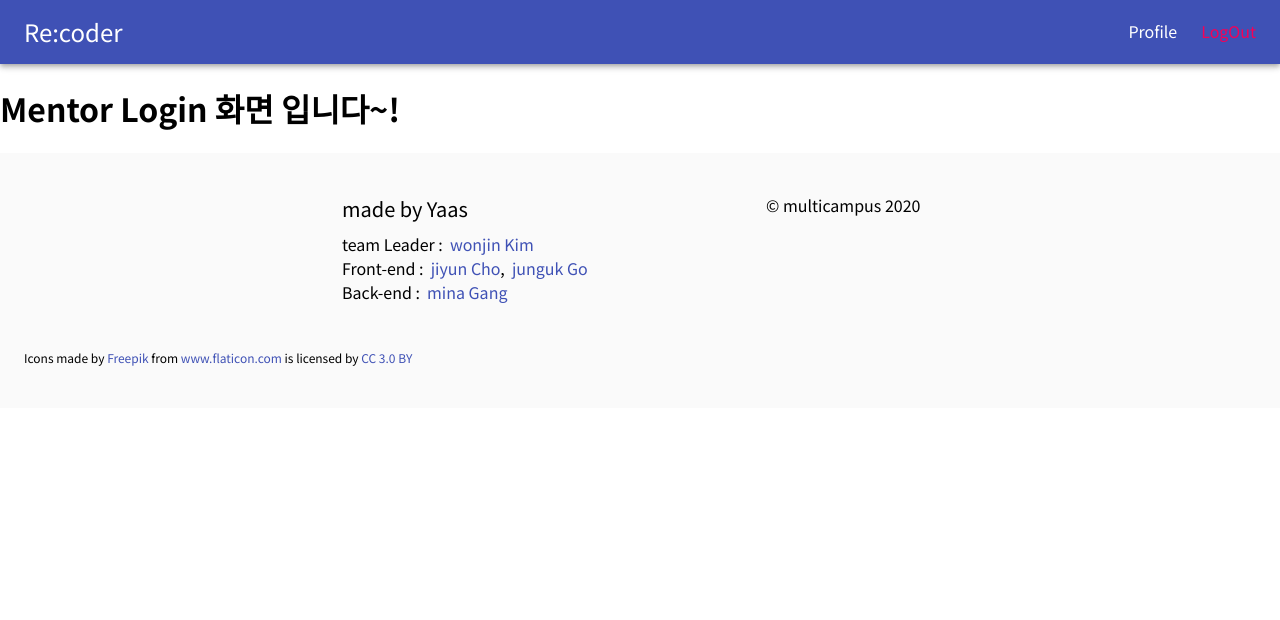
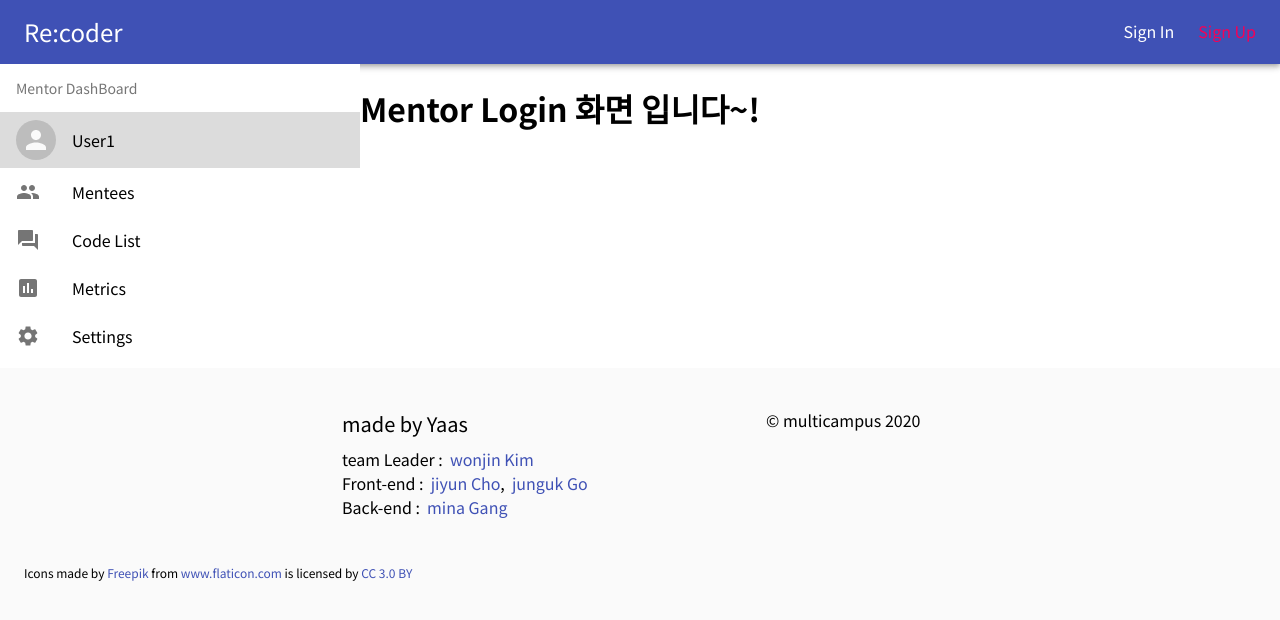
Before and after one commit to wonjinkim111/recoder_frontend, a React (Create React App) app: page /user/mentor in a window 1280 px wide. Shown: the top 620 px of the page. Built offline with nearby package versions, Linux system fonts and the light colour scheme.

Commit message:
list 3개씩 보이기 해결, 멘토대쉬보드 생성 하고있는 부분 : 로그인해서 받아오는 유저정보를 main.js으로 전달하면 mentorlogin 페이지로 보내서 대쉬보드에 로그인한 유저이름나오게하기

```diff
--- a/src/App.js
+++ b/src/App.js
@@ -1,6 +1,7 @@
 import React, { useState, useEffect } from 'react';
-import ToolbarBefore from './modules/toolbarBefore'
-import ToolbarAfter from './modules/toolbarAfter'
+import ToolbarBefore from './modules/toolbarBefore';
+import ToolbarAfter from './modules/toolbarAfter';
+import MentorDashboard from './modules/mentorDashboard';
 import FootBar from './modules/footbar';
 import {BrowserRouter as Router, Route} from 'react-router-dom';
 import Main from './components/main'
@@ -10,6 +11,7 @@ import MentorLogin from './components/MentorLogin';
 import MenteeLogin from './components/MenteeLogin';
 import RoomList from './components/Room_list';
 import Profile from './components/Profile';
+import './index.css'
 
 
 class App extends React.Component {
@@ -26,9 +28,9 @@ class App extends React.Component {
   return (
     <React.Fragment>
       <Router>
-    {/* <ToolbarBefore/> */}
-    <ToolbarAfter/>
-    <div>
+    <ToolbarBefore/>
+    {/* <ToolbarAfter/> */}
+    <div className='main'>
       <Route exact path="/" component={Main}/>
       <Route path="/signin" component={SignIn}/>
       <Route path="/signup" component={SignUp}/>
--- a/src/components/MentorLogin.js
+++ b/src/components/MentorLogin.js
@@ -1,8 +1,14 @@
 import React from 'react';
+import '../index.css';
+import MentorDashBoard from '../modules/mentorDashboard';
 
-function MentorLogin(){
+function MentorLogin(props){
+    console.log(props);
     return(
+        <div className='horizontal'>
+        <MentorDashBoard user={props}/>
         <h1>Mentor Login 화면 입니다~! </h1>
+        </div>
     )
 }
 
--- a/src/components/RoomItem.js
+++ b/src/components/RoomItem.js
@@ -25,13 +25,14 @@ class RoomItem extends React.Component {
     render(){
         const {classes} = this.props;
         //console.log("룸아이템에서", this.props.room);
+
     return (
         <Card className={classes.root}>
             <CardActionArea>
                 <CardMedia
                     className={classes.media}
                     image = {require('../images/room.jpg')}
-                    // image={require`('${this.props.room.picture}')`}
+                    // image = {require(this.props.room.picture)}
                     title="room image" />
                 <Button size="large" color="primary">
                         {this.props.room.nickname}
--- a/src/components/Room_list.js
+++ b/src/components/Room_list.js
@@ -2,20 +2,21 @@ import React from 'react';
 import RoomItem from './RoomItem';
 import GridList from '@material-ui/core/GridList';
 import {withStyles} from '@material-ui/core/styles';
-import GridListTile from '@material-ui/core/GridListTile';
+import Grid from '@material-ui/core/Grid';
 import ListSubheader from '@material-ui/core/ListSubheader';
+import Typography from '@material-ui/core/Typography';
 
 const useStyles = theme => ({
     root: {
         display: 'flex',
         flexWrap: 'wrap',
         justifyContent: 'space-around',
-        overflow: 'hidden',
+        overflow: 'scroll',
         backgroundColor: theme.palette.background.paper,
       },
       gridList: {
-        width: 800,
-        height: 500,
+        width: `${window.innerWidth}`,
+        height: `${window.innerHeight}`,
       },
 })
 
@@ -23,39 +24,39 @@ class RoomList extends React.Component{
     constructor(props){
         super(props);
 
-        this.state={
-            nickname: this.props.location.state.nickname,
-            name : this.props.location.state.name,
-            info: this.props.location.state.info,
-            private: this.props.location.state.private,
-            max : this.props.location.state.max,
-            picture: this.props.location.state.picture,
-            language: this.props.location.state.language
-        }
+        // this.state={
+        //     nickname: this.props.location.state.nickname,
+        //     name : this.props.location.state.name,
+        //     info: this.props.location.state.info,
+        //     private: this.props.location.state.private,
+        //     max : this.props.location.state.max,
+        //     picture: this.props.location.state.picture,
+        //     language: this.props.location.state.language
+        // }
+        //this.state={this.props.location.state.values}
     }
 
     render(){
         const {classes} = this.props;
-        console.log(this.state);
-        //console.log(this.props);
-        // const roomItems = this.props.rooms.map(r=>{
-        //     return (
-        //         <RoomItem room={r}/>
-        //     )
-        // })
+        console.log(this.props.location.state.values);
+        const roomItems = this.props.location.state.values.map((r,i)=>{
+            return (
+                <Grid item>
+                <RoomItem room={r} key={i}/>
+                </Grid>
+            )
+        })
 
     return(
         <div className={classes.root}>
-        <GridList className={classes.gridList}>
-        <GridListTile key="Subheader" cols={2} style={{ height: 'auto' }}>
-          <ListSubheader component="div">Room List</ListSubheader>
-            {/* {roomItems} */}
-            <RoomItem room={this.state}/>
-            <RoomItem room={this.state}/>
-            <RoomItem room={this.state}/>
-            <RoomItem room={this.state}/>
-            <RoomItem room={this.state}/>
-            </GridListTile>
+
+            {/* <Typography aligh="center" variant="h5" gutterBottom={true}><br/>Room list</Typography> */}
+        <GridList className={classes.gridList} cellHeight={'auto'} cols={3}>
+        {/* <GridListTile key="Subheader" cols={2} style={{ height: 'auto' }}> */}
+        <ListSubheader component="div">Room List</ListSubheader>
+
+        {roomItems}
+
         </GridList>
         </div>
     )
--- a/src/components/main.js
+++ b/src/components/main.js
@@ -33,17 +33,82 @@ const usestyles = makeStyles((theme)=>({
       },
 }));
 
-export default function Main() {
+export default function Main(props) {
     const classes = usestyles();
-    const [values, setValues] = React.useState({
-        mentorNickname: '멘토1',
-        roomName: 'room1',
-        roomInfo: '멘토입니다.',
-        roomIsPrivate: 1,
-        roomMax: 3,
-        roomPicture : '../images/room.jpg',
-        roomLanguage : 1
-      });
+    // const [values, setValues] = React.useState({
+    //     mentorNickname: '멘토1',
+    //     roomName: 'room1',
+    //     roomInfo: '멘토입니다.',
+    //     roomIsPrivate: 1,
+    //     roomMax: 3,
+    //     roomPicture : '../images/room.jpg',
+    //     roomLanguage : 1
+    //   });
+
+    //   const room = {
+    //       nickname: '',
+    //       name: '',
+    //       info: '',
+    //       isPrivate: '',
+    //       max: '',
+    //       picture: '',
+    //       language: ''
+    //   }
+
+    //   const [user] = React.useState(props.location.state);
+    //   console.log(user);
+
+      const rooms = [
+        {
+            nickname: '멘토1',
+            name: 'room1',
+            info: '멘토입니다.',
+            isPrivate: 1,
+            max: 2,
+            picture: '../images/room.jpg',
+            language: 1
+        },
+        {
+            nickname: '멘토2',
+            name: 'room2',
+            info: '멘토야이ㅑ이',
+            isPrivate: 1,
+            max: 3,
+            picture: '../images/room.jpg',
+            language: 1
+        },
+        {
+            nickname: '멘토3',
+            name: 'room3',
+            info: '나는고수',
+            isPrivate: 1,
+            max: 4,
+            picture: '../images/room2.jpg',
+            language: 1
+        },
+        {
+            nickname: '멘토4',
+            name: 'room4',
+            info: '메렁메렁',
+            isPrivate: 1,
+            max: 3,
+            picture: '../images/room.jpg',
+            language: 1
+        },
+        {
+            nickname: '멘토5',
+            name: 'room5',
+            info: '제발',
+            isPrivate: 0,
+            max: 6,
+            picture: '../images/room2.jpg',
+            language: 1
+        },
+      ]
+
+      const [values] = React.useState({rooms});
+      console.log(values.rooms);            //array
+      console.log(values);                  //object
 
         return(
             <ProductHeroLayout backgroundClassName={classes.background}>
@@ -60,7 +125,11 @@ export default function Main() {
                     className={classes.button}>
                     <Link
                     className={classes.rightLink}
-                    component={RouterLink} to="/user/mentor"
+                    component={RouterLink}
+                    to={{
+                        pathname: "/user/mentor",
+                        state: {props}
+                    }}
                     underline="none">
                     Mentor
                 </Link>
@@ -75,15 +144,16 @@ export default function Main() {
                     component={RouterLink}
                     to={{
                     pathname : `/roomlist`,
-                    state : {
-                        nickname : values.mentorNickname,
-                        name: values.roomName,
-                        info : values.roomInfo,
-                        private : values.roomIsPrivate,
-                        max : values.roomMax,
-                        picture : values.roomPicture,
-                        language : values.roomLanguage
-                    }
+                    // state : {
+                    //     nickname : values.mentorNickname,
+                    //     name: values.roomName,
+                    //     info : values.roomInfo,
+                    //     private : values.roomIsPrivate,
+                    //     max : values.roomMax,
+                    //     picture : values.roomPicture,
+                    //     language : values.roomLanguage
+                    // }
+                    state : {values : values.rooms}
                 }}
                     underline="none">
                     Mentee
--- a/src/components/signIn.js
+++ b/src/components/signIn.js
@@ -12,7 +12,7 @@ import Typography from '@material-ui/core/Typography';
 import { makeStyles } from '@material-ui/core/styles';
 import Container from '@material-ui/core/Container';
 import axios from 'axios';
-import { Link as RouterLink } from 'react-router-dom';
+import { withRouter, Link as RouterLink } from 'react-router-dom';
 
   const useStyles = makeStyles((theme) => ({
     paper: {
@@ -34,7 +34,15 @@ import { Link as RouterLink } from 'react-router-dom';
     },
   }));
 
-export default function SignIn(){
+export default function SignIn(props){
+
+  const [users] = React.useState({
+    name: 'user1',
+    email: 'user1@email.com',
+    gender: 0,
+    regDate: '2020-05-30 00:00:00'
+  })
+
     const classes = useStyles();
 
     const isEmail = email => {
@@ -102,6 +110,11 @@ export default function SignIn(){
         email: "",
         encryptedPassword: ""
       })
+
+      props.history.push({
+        pathname: '/',
+        state: {users}
+      });
     }
     }
 
--- a/src/components/signUp.js
+++ b/src/components/signUp.js
@@ -54,7 +54,7 @@ export default function SignUp(){
 
     if(!isEmail(values.email))emailError = "email 형식이 아닙니다.";
     if(!isPwd(values.encryptedPassword))pwdError = "비밀번호는 최소 6자에서 20자사이, 영문과 숫자를 혼합하여 주세요."
-    if(values.name.length == 0)nameError="이름을 입력해주세요.";
+    if(values.name.length === 0)nameError="이름을 입력해주세요.";
 
     setError({
       emailError, pwdError, nameError
--- a/src/index.css
+++ b/src/index.css
@@ -13,3 +13,13 @@ code {
   font-family: source-code-pro, Menlo, Monaco, Consolas, 'Courier New',
     monospace;
 }
+
+.horizontal{
+  /* display: inline-block */
+  display: flex;
+  flex-direction: row;
+}
+
+.main{
+  flex: auto
+}
--- a/src/modules/footbar.js
+++ b/src/modules/footbar.js
@@ -28,7 +28,7 @@ const useStyles = makeStyles((theme) => ({
     display: 'flex',
   },
   iconsWrapper: {
-    height: 30,
+    height: 20,
   },
   icons: {
     display: 'flex',
--- /dev/null
+++ b/src/modules/mentorDashboard.js
@@ -0,0 +1,74 @@
+import React from 'react';
+import List from '@material-ui/core/List';
+import { makeStyles } from '@material-ui/core/styles';
+import ListItem from '@material-ui/core/ListItem';
+import ListItemIcon from '@material-ui/core/ListItemIcon';
+import ListItemAvatar from '@material-ui/core/ListItemAvatar';
+import Avatar from '@material-ui/core/Avatar';
+import ListItemText from '@material-ui/core/ListItemText';
+import ListSubheader from '@material-ui/core/ListSubheader';
+import ForumIcon from '@material-ui/icons/Forum';
+import AssessmentIcon from '@material-ui/icons/Assessment';
+import SettingsIcon from '@material-ui/icons/Settings';
+import PeopleIcon from '@material-ui/icons/People';
+
+const useStyles = makeStyles((theme) => ({
+    root: {
+      width: '100%',
+      maxWidth: 360,
+      backgroundColor: theme.palette.background.paper,
+    },
+  }));
+
+export default function MentorDashBoard(props){
+    const classes = useStyles();
+    console.log(props);
+
+    return(
+    // <div className={classes.root}>
+    <List component="nav" subheader={
+        <ListSubheader component="div" id="nested-list-subheader">
+          Mentor DashBoard
+        </ListSubheader>}
+        className={classes.root}
+     >
+
+    <ListItem alignItems="center" style={{backgroundColor: 'gainsboro'}}>
+    <ListItemAvatar>
+        <Avatar />
+    </ListItemAvatar>
+    <ListItemText primary="User1"/>
+    </ListItem>
+
+    <ListItem button>
+      <ListItemIcon>
+        <PeopleIcon />
+      </ListItemIcon>
+      <ListItemText primary="Mentees"/>
+    </ListItem>
+
+    <ListItem button>
+      <ListItemIcon>
+        <ForumIcon />
+      </ListItemIcon>
+      <ListItemText primary="Code List" />
+    </ListItem>
+
+
+    <ListItem button>
+      <ListItemIcon>
+        <AssessmentIcon />
+      </ListItemIcon>
+      <ListItemText primary="Metrics" />
+    </ListItem>
+
+    <ListItem button>
+      <ListItemIcon>
+        <SettingsIcon />
+      </ListItemIcon>
+      <ListItemText primary="Settings" />
+    </ListItem>
+  </List>
+//   </div>
+    )
+}
--- a/src/modules/toolbarAfter.js
+++ b/src/modules/toolbarAfter.js
@@ -40,7 +40,7 @@ const useStyles = makeStyles((theme) => ({
 
 export default function ToolbarAfter() {
   const classes = useStyles();
-  const [users, setUsers] = React.useState({
+  const [users] = React.useState({
     name: 'user1',
     email: 'user1@email.com',
     gender: 0,
--- a/src/modules/toolbarBefore.js
+++ b/src/modules/toolbarBefore.js
@@ -1,5 +1,6 @@
 import React from 'react';
 import { makeStyles } from '@material-ui/core/styles';
+
 import AppBar from '@material-ui/core/AppBar';
 import Toolbar from '@material-ui/core/Toolbar';
 import Link from '@material-ui/core/Link';
```
